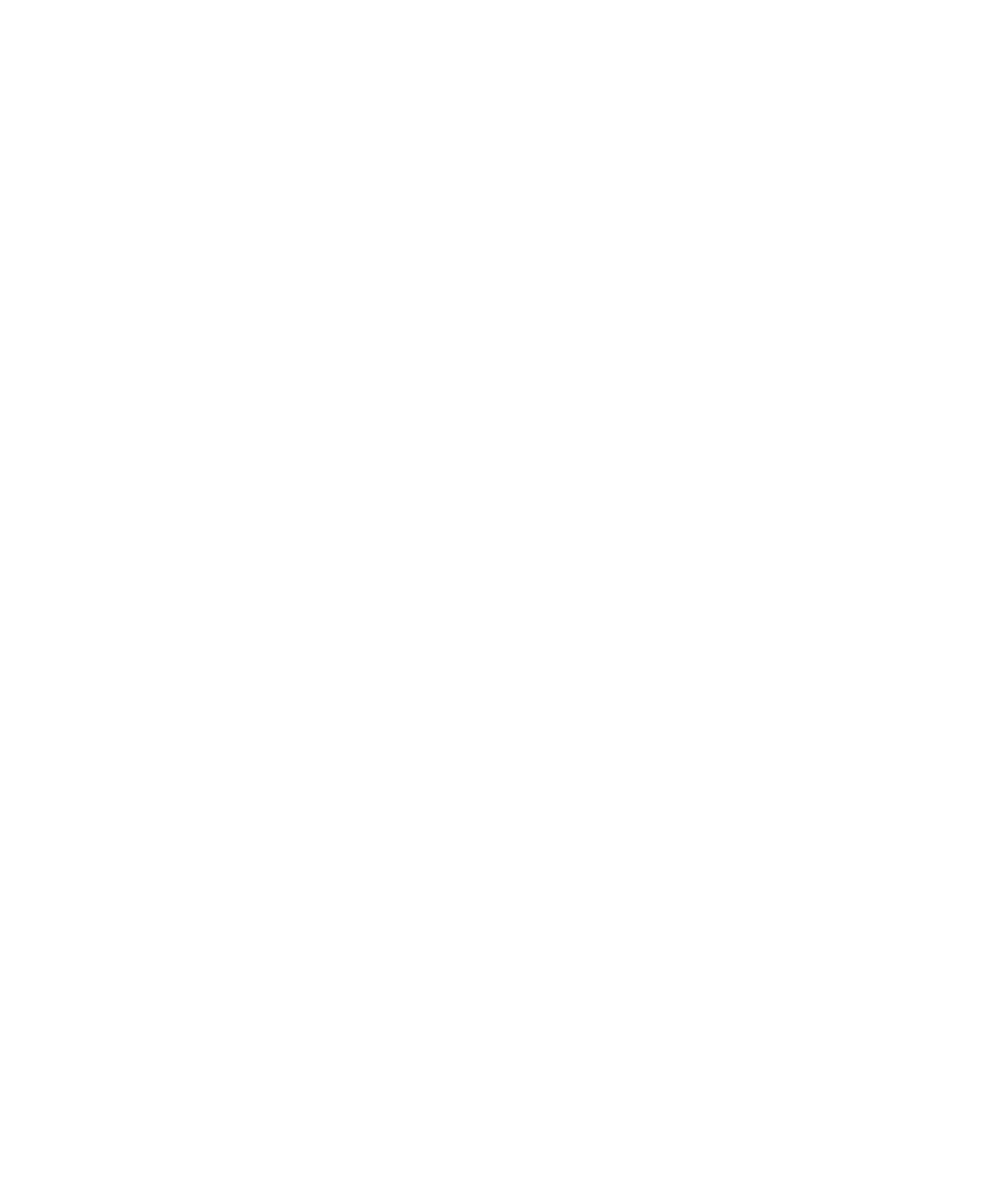
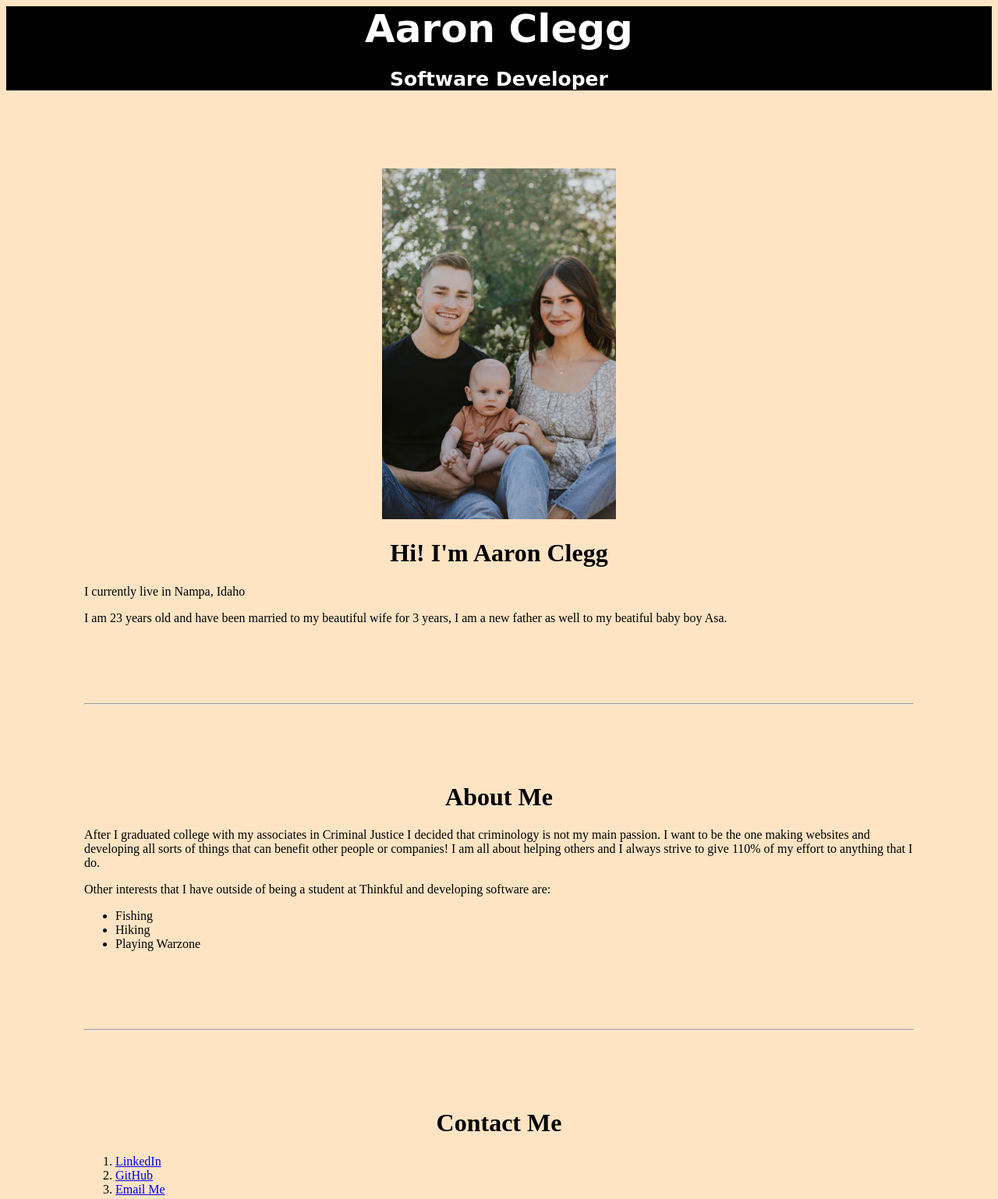
Before and after one commit to Aaron-Clegg/Project-Website, a plain HTML site: page index.html in a window 1280 px wide. Shown: the whole page at 78% size. Before the commit the page ends 800 px from the top, so only its background shows below. Drawn offline with Linux system fonts and the light colour scheme.

Commit message:
Changed Website Layout, added Images, Comments, Text, Page Breaks

```diff
--- a/index.html
+++ b/index.html
@@ -1,12 +1,59 @@
 <!DOCTYPE html>
 <html>
+
   <head>
     <meta charset="utf-8">
     <meta name="viewport" content="width=device-width">
     <title>repl.it</title>
     <link href="style.css" rel="stylesheet" type="text/css" />
   </head>
+
   <body>
+    <header>
+      <div>
+        <h1><center>Aaron Clegg</center></h1>
+        <h2><center>Software Developer</center></h2>
+      </div>
+    </header>
+
+    <main>
+      <div style="margin: 100px">
+        <center><img src="Family-Photo.JPG" width="300px" alt="Picture of Aaron in a suit turning around to look at the camera."></center>
+        <h1><center>Hi! I'm Aaron Clegg</center></h1>
+        <p>I currently live in Nampa, Idaho</p>
+        <p>I am 23 years old and have been married to my beautiful wife for 3 years, I am a new father as well to my beatiful baby boy Asa.</p>
+      </div>
+    </main>
+
+    <hr style="margin: 100px">
+
+    <main>
+      <div style="margin: 100px">
+        <h1><center>About Me</center></h1>
+        <p>After I graduated college with my associates in Criminal Justice I decided that criminology is not my main passion. I want to be the one making websites and developing all sorts of things that can benefit other people or companies! I am all about helping others and I always strive to give 110% of my effort to anything that I do.</p>
+        <p>Other interests that I have outside of being a student at Thinkful and developing software are:</p>
+        <ul>
+          <li>Fishing</li>
+          <li>Hiking</li>
+          <li>Playing Warzone</li>
+        </ul>
+      </div>
+    </main>
+
+   <hr style="margin: 100px">
+
+    <main>
+      <div style="margin: 100px">
+        <h1><center>Contact Me</center></h1>
+        <ol>
+        <li><a href="https://www.linkedin.com/in/aaron-clegg-55a892215" target="\_blank">LinkedIn</a></li>
+        <li><a href="https://github.com/Aaron-Clegg" target="\_blank">GitHub</a></li>
+        <li><a href="mailto:agclegg.10@gmail.com">Email Me</a></li>
+        </ol>
+        </div>
+        </main>
+
+
     <script src="script.js"></script>
   </body>
 </html>
--- a/style.css
+++ b/style.css
@@ -0,0 +1,25 @@
+/*Header background color*/
+header {
+  background-color: rgb(0, 0, 0);
+}
+
+/*color of background*/
+body {
+  background-color: bisque
+}
+
+/*Color of text "Aaron Clegg" also text design*/
+header h1 {
+  margin: 0;
+  color: white;
+  font-family: 'Abril Fatface', cursive;
+  font-size: 50px;
+  padding: 0px;
+}
+
+/*Color of subheader "Software Developer" */
+  h2 {
+  color: white;
+ font-family: 'Abril Fatface', cursive;
+ font-size: 25px
+  }
```
Also changed, not shown: Family-Photo.JPG (added), Photo-of-Aaron.jpg (added).
